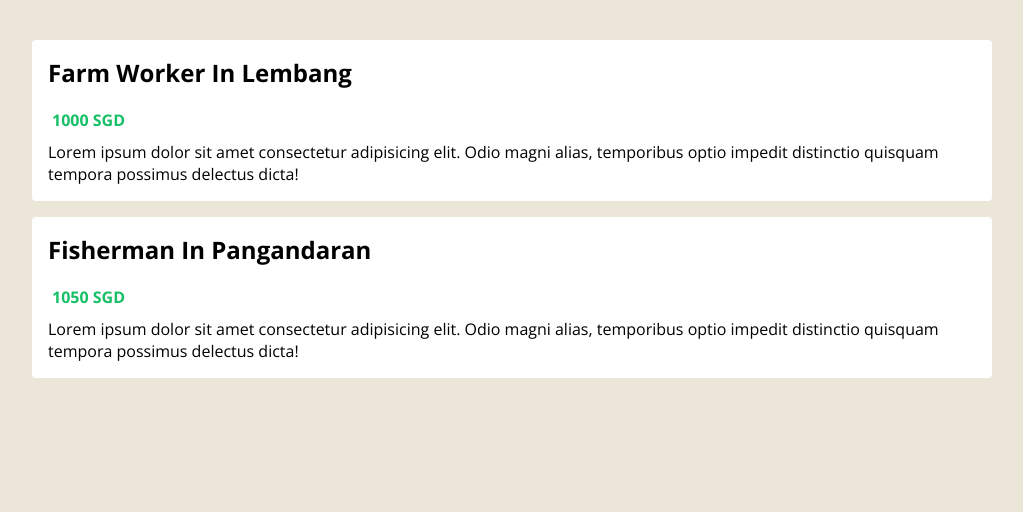
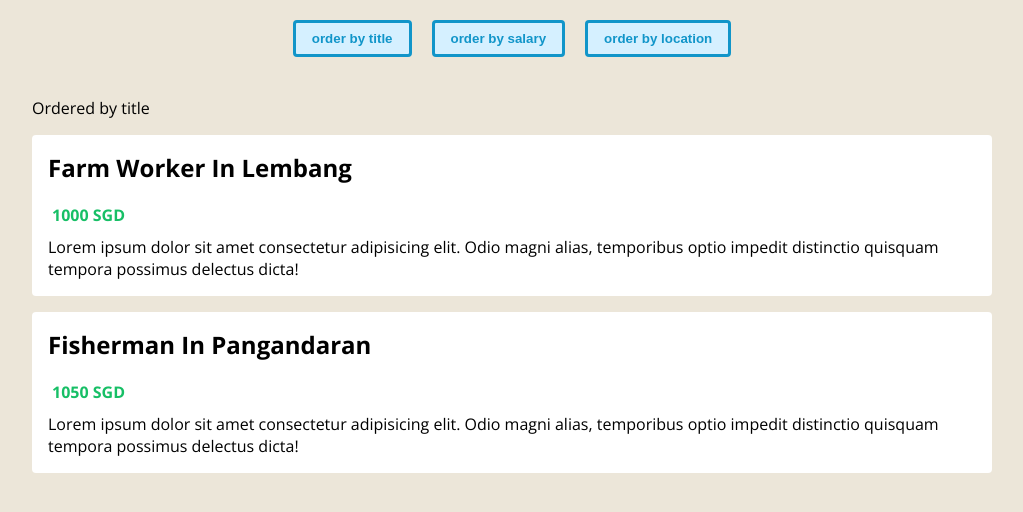
Before and after one commit to giffarialfarizy/vue3-typescript, a Vue app: page / in a window 1280 px wide. Shown: the top 512 px of the page, without its empty margins (128-1151 px from the left). Built offline with nearby package versions, Linux system fonts and the light colour scheme.

Commit message:
✨ Order by

```diff
--- a/src/App.vue
+++ b/src/App.vue
@@ -1,6 +1,15 @@
+<!-- eslint-disable vue/max-attributes-per-line -->
 <template>
   <div class="app">
-    <JobsList :jobs="jobs" />
+    <header>
+      <div class="order">
+        <button @click="handleClick('title')">order by title</button>
+        <button @click="handleClick('salary')">order by salary</button>
+        <button @click="handleClick('location')">order by location</button>
+      </div>
+    </header>
+
+    <JobsList :jobs="jobs" :order="order" />
   </div>
 </template>
 
@@ -8,25 +17,12 @@
 import { defineComponent, ref } from "vue";
 import JobsList from "@/components/JobsList.vue";
 import Job from "@/types/Job";
+import OrderTerm from "@/types/OrderTerm";
 
 export default defineComponent({
   name: "App",
   components: { JobsList },
   setup() {
-    // --- using reactive ---
-    // const state = reactive({
-    //   name: "Link",
-    //   age: 25 as string | number,
-    // });
-
-    // return { ...toRefs(state) };
-
-    // --- using ref ---
-    // const name = ref<string>("Link");
-    // const age = ref<number | string>(25);
-
-    // return { name, age };
-
     const jobs = ref<Job[]>([
       {
         title: "Farm worker",
@@ -42,23 +38,32 @@
       },
     ]);
 
-    return { jobs };
+    const order = ref<OrderTerm>("title");
+
+    const handleClick = (term: OrderTerm) => {
+      order.value = term;
+    };
+
+    return { handleClick, jobs, order };
   },
-  // data() {
-  //   return {
-  //     name: "Link",
-  //     age: 25 as number | string,
-  //   };
-  // },
-  // methods: {
-  //   changeName(name: string) {
-  //     this.name = name;
-  //     return name;
-  //   },
-  //   changeAge(age: number) {
-  //     this.age = age;
-  //     return age;
-  //   },
-  // },
 });
 </script>
+
+<style>
+header {
+  text-align: center;
+}
+header .order {
+  margin-top: 20px;
+}
+button {
+  margin: 0 10px;
+  color: #1195c9;
+  border: 3px solid #1195c9;
+  background: #d5f0ff;
+  padding: 8px 16px;
+  border-radius: 4px;
+  cursor: pointer;
+  font-weight: bold;
+}
+</style>
--- a/src/components/JobsList.vue
+++ b/src/components/JobsList.vue
@@ -1,7 +1,8 @@
+<!-- eslint-disable vue/max-attributes-per-line -->
 <template>
   <div class="job-list">
+    <p>Ordered by {{ order }}</p>
     <ul>
-      <!-- eslint-disable-next-line vue/max-attributes-per-line -->
       <li v-for="job in jobs" :key="job.id">
         <h2>{{ job.title }} in {{ job.location }}</h2>
         <div class="salary">
@@ -20,12 +21,17 @@
 <script lang="ts">
 import { defineComponent, PropType } from "vue";
 import Job from "@/types/Job";
+import OrderTerm from "@/types/OrderTerm";
 
 export default defineComponent({
   props: {
     jobs: {
       required: true,
       type: Array as PropType<Job[]>,
+    },
+    order: {
+      required: true,
+      type: String as PropType<OrderTerm>,
     },
   },
 });
--- /dev/null
+++ b/src/types/OrderTerm.ts
@@ -0,0 +1,3 @@
+type OrderTerm = "location" | "title" | "salary";
+
+export default OrderTerm;
```
